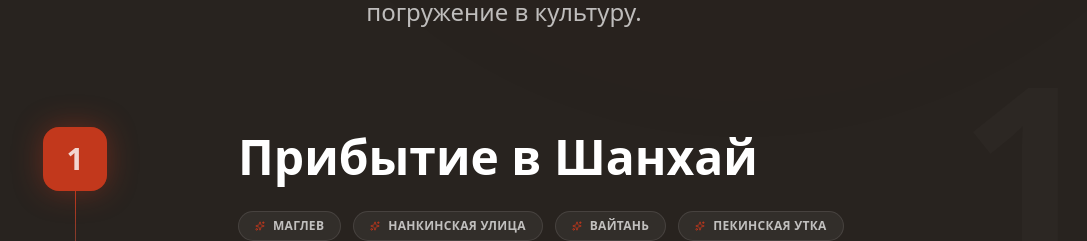
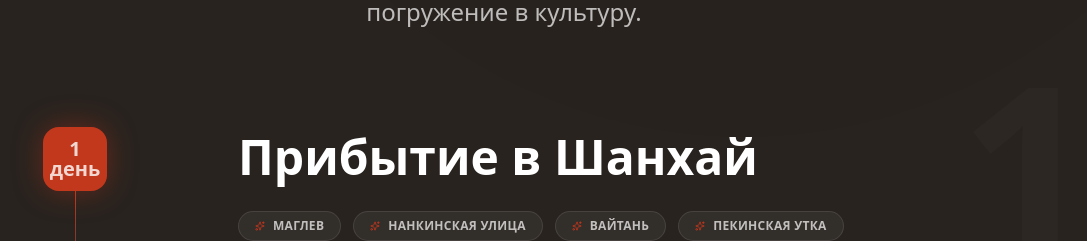
Before and after one commit to payton-ggg/chi-na, a Next.js app: page /schedule in a window 1280 px wide. Shown: the part 800-1041 px from the top of the page, without its empty margins (136-1223 px from the left). Built offline with nearby package versions, Linux system fonts and the light colour scheme.

Commit message:
feat: Add DaySchedule component for displaying daily itinerary details with time sections and highlights.

```diff
--- a/app/components/schedule/DaySchedule.tsx
+++ b/app/components/schedule/DaySchedule.tsx
@@ -22,8 +22,8 @@ export default function DaySchedule({ data }: { data: ScheduleDayData }) {
         <div className="hidden md:flex flex-col items-center col-span-2 lg:col-span-3 relative">
           <div className="sticky top-40 flex flex-col items-center">
             <span className="text-sm font-black text-accent-cta uppercase tracking-widest mb-4 transform -rotate-90 origin-center absolute -left-12 top-8 w-24"></span>
-            <div className="w-16 h-16 rounded-2xl bg-accent-cta flex items-center justify-center text-3xl font-black text-white shadow-[0_0_30px_rgba(194,56,28,0.4)] z-10 relative">
-              {data.day}
+            <div className="w-16 h-16 rounded-2xl bg-accent-cta flex items-center justify-center text-xl leading-none text-center font-black text-white shadow-[0_0_30px_rgba(194,56,28,0.4)] z-10 relative">
+              {data.day} день
               {/* Pulse effect */}
               <div className="absolute inset-0 bg-accent-cta rounded-2xl animate-ping opacity-20" />
             </div>
@@ -74,6 +74,9 @@ export default function DaySchedule({ data }: { data: ScheduleDayData }) {
                 title="Утро"
                 text={data.morning}
               />
+
+              {data.day !== 7 && (
+                <>
                   <TimeSection
                     icon={<Sun size={20} />}
                     title="День"
@@ -84,6 +87,8 @@ export default function DaySchedule({ data }: { data: ScheduleDayData }) {
                     title="Вечер"
                     text={data.evening}
                   />
+                </>
+              )}
             </div>
 
             {/* Optional Side Image */}
```
Lines whose indentation alone changed are shown as unchanged.
